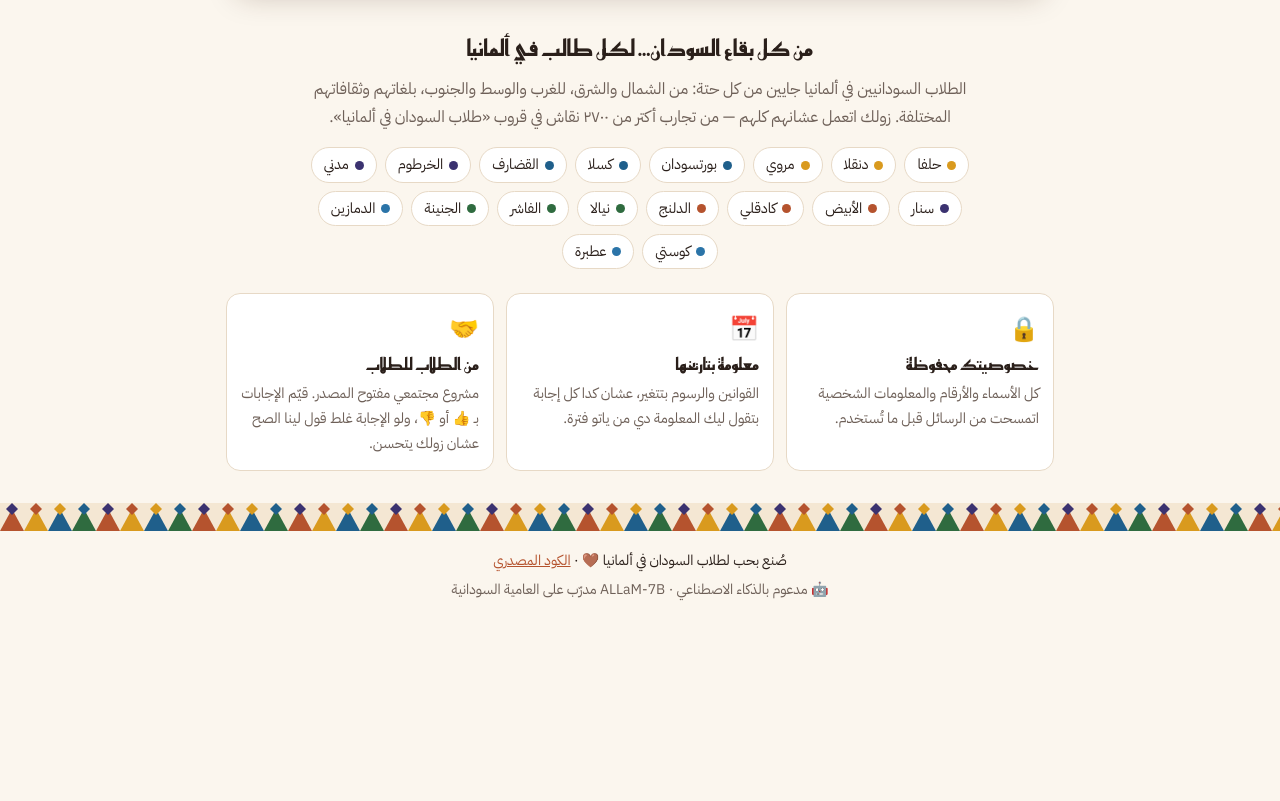
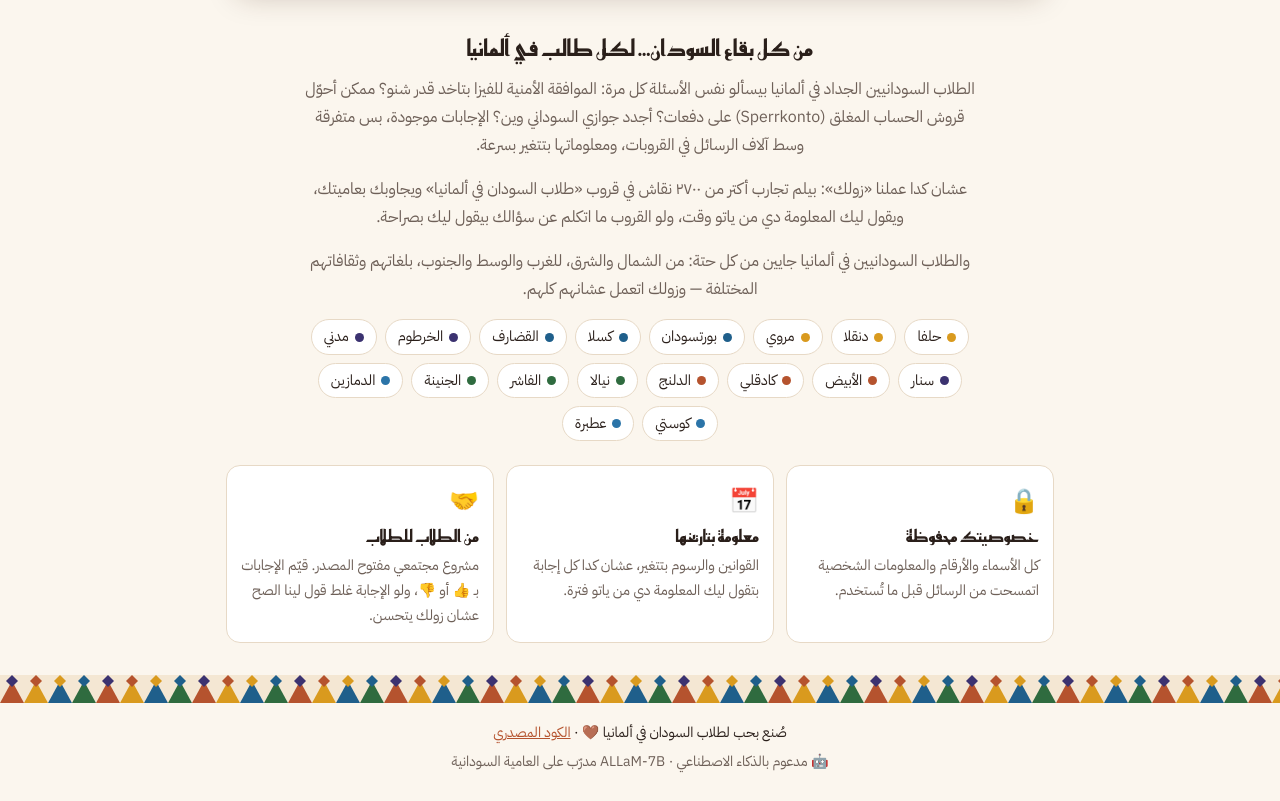
Before and after one commit to ibrahimssd/zolak, a plain HTML site: page web/index.html in a window 1280 px wide. Shown: the part 1074-1875 px from the top of the page. Before the commit the page ends 1703 px from the top, so only its background shows below. Drawn offline with Linux system fonts and the light colour scheme.

Commit message:
Web: about section in Sudanese dialect: the questions students repeat, what Zolak does, for students from every region

```diff
--- a/web/index.html
+++ b/web/index.html
@@ -219,9 +219,13 @@
 
   <section class="diversity" id="about" aria-labelledby="div-title">
     <h2 id="div-title">من كل بقاع السودان… لكل طالب في ألمانيا</h2>
-    <p>الطلاب السودانيين في ألمانيا جايين من كل حتة: من الشمال والشرق، للغرب والوسط والجنوب،
-      بلغاتهم وثقافاتهم المختلفة. زولك اتعمل عشانهم كلهم — من تجارب أكتر من ٢٧٠٠ نقاش في قروب
-      «طلاب السودان في ألمانيا».</p>
+    <p>الطلاب السودانيين الجداد في ألمانيا بيسألو نفس الأسئلة كل مرة: الموافقة الأمنية للفيزا بتاخد قدر شنو؟
+      ممكن أحوّل قروش الحساب المغلق (Sperrkonto) على دفعات؟ أجدد جوازي السوداني وين؟ الإجابات موجودة،
+      بس متفرقة وسط آلاف الرسائل في القروبات، ومعلوماتها بتتغير بسرعة.</p>
+    <p>عشان كدا عملنا «زولك»: بيلم تجارب أكتر من ٢٧٠٠ نقاش في قروب «طلاب السودان في ألمانيا» ويجاوبك
+      بعاميتك، ويقول ليك المعلومة دي من ياتو وقت، ولو القروب ما اتكلم عن سؤالك بيقول ليك بصراحة.</p>
+    <p>والطلاب السودانيين في ألمانيا جايين من كل حتة: من الشمال والشرق، للغرب والوسط والجنوب، بلغاتهم
+      وثقافاتهم المختلفة — وزولك اتعمل عشانهم كلهم.</p>
     <ul class="cities" aria-label="مدن من كل أقاليم السودان">
       <li style="--c: var(--sun)">حلفا</li><li style="--c: var(--sun)">دنقلا</li><li style="--c: var(--sun)">مروي</li>
       <li style="--c: var(--nile)">بورتسودان</li><li style="--c: var(--nile)">كسلا</li><li style="--c: var(--nile)">القضارف</li>
```
